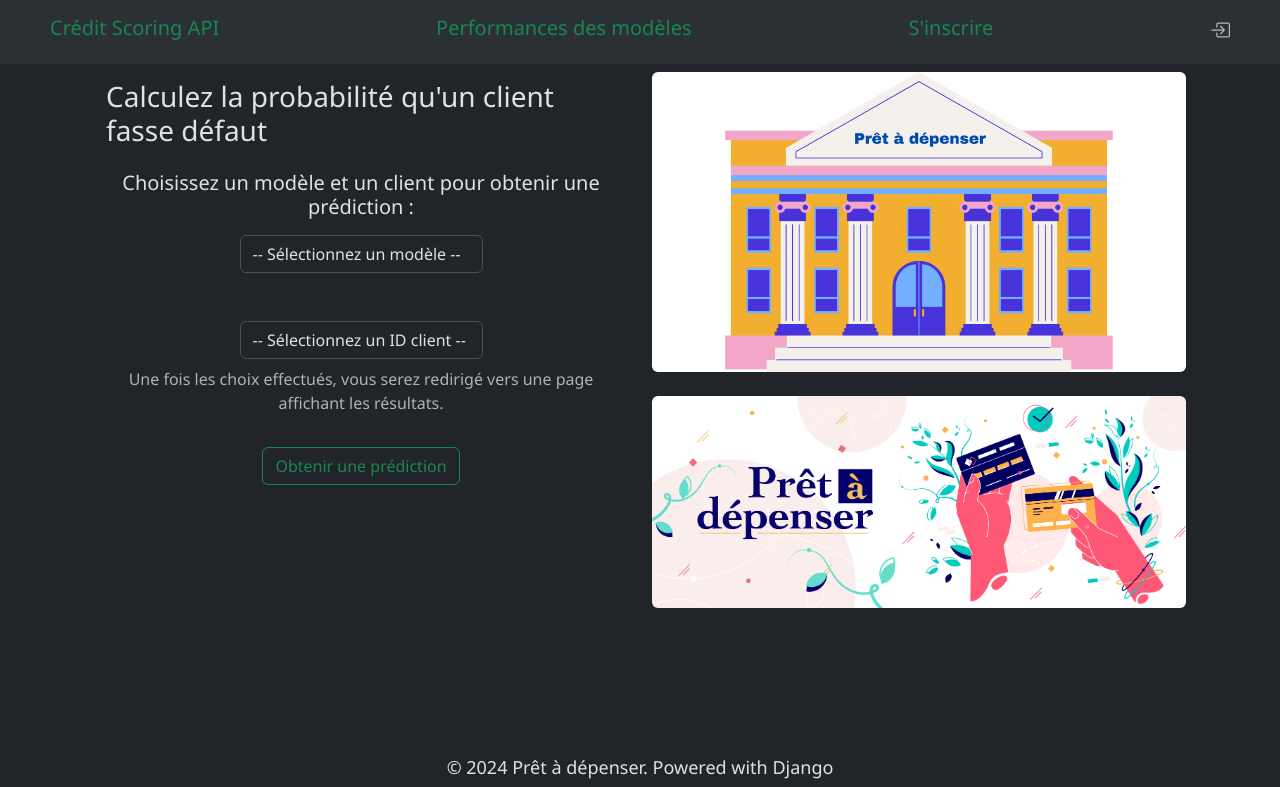
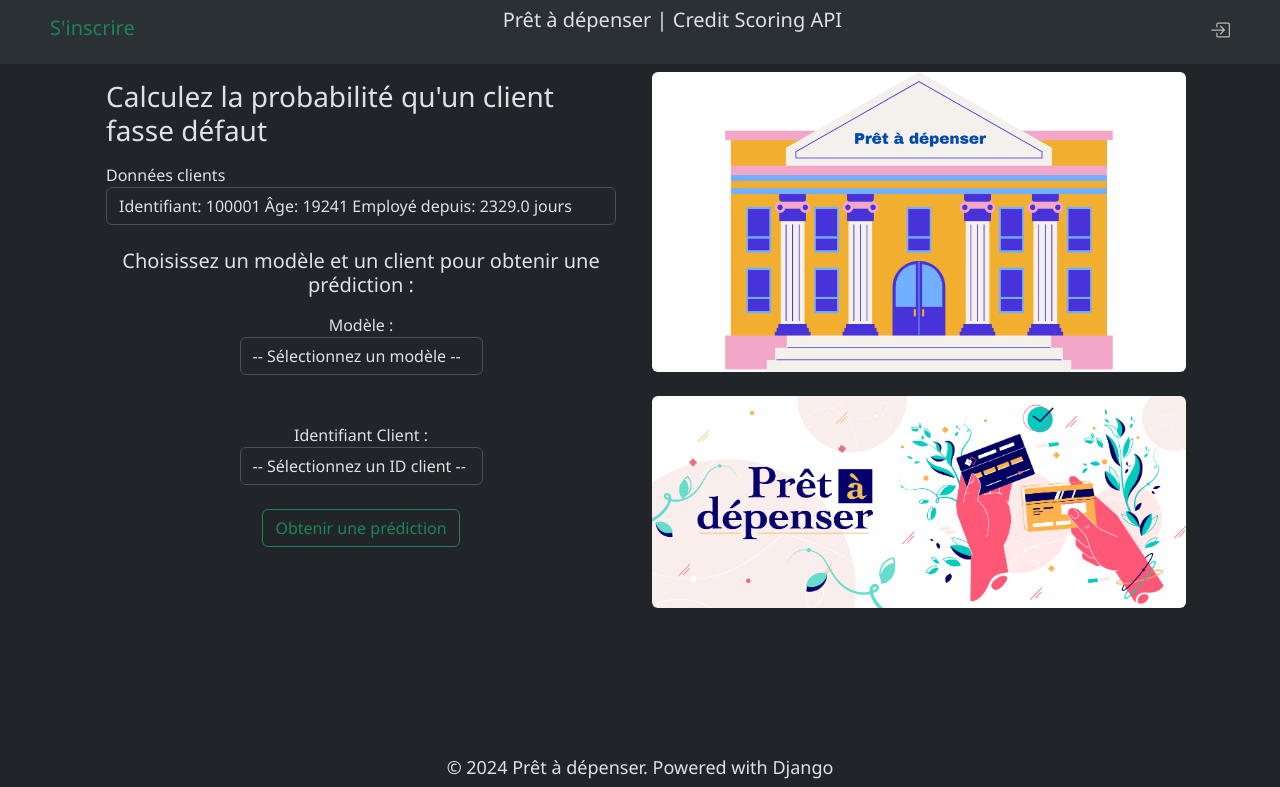
Before and after one commit to fferreira2022/projet7, a Django app: page / in a window 1280 px wide. Shown: the top 787 px of the page. Run offline with Django 5.2, Linux system fonts and the light colour scheme; data comes from the database, SQL or seed files in the repository; both versions use the stored data as it was after the commit.

Commit message:
commit first functional version of application

```diff
--- a/api_credit/models.py
+++ b/api_credit/models.py
@@ -30,9 +30,9 @@
 
 class Customer(models.Model):
     SK_ID_CURR = models.IntegerField(primary_key=True)
-    EXT_SOURCE_1 = models.FloatField(null=True, blank=True)
-    EXT_SOURCE_2 = models.FloatField(null=True, blank=True)
-    EXT_SOURCE_3 = models.FloatField(null=True, blank=True)
+    EXT_SOURCE_1 = models.FloatField()
+    EXT_SOURCE_2 = models.FloatField()
+    EXT_SOURCE_3 = models.FloatField()
     DAYS_BIRTH = models.IntegerField()
     DAYS_EMPLOYED = models.FloatField()
     CODE_GENDER_M = models.BooleanField()
--- a/api_credit/templates/api_credit/home.html
+++ b/api_credit/templates/api_credit/home.html
@@ -10,39 +10,69 @@
                 <h3>
                     Calculez la probabilité qu'un client fasse défaut
                 </h3>
+                <div class="form-group mt-3">
+                    <label for="customer_dropdown">Données clients</label>
+                    <select id="customer_dropdown" name="customer" class="form-control">
+                        <ul>
+                            {% for customer in all_customers %}
+                                <option value="{{ customer.SK_ID_CURR }}">
+                                    <li>Identifiant: {{ customer.SK_ID_CURR }}</li>
+                                    <li>Âge: {{ customer.DAYS_BIRTH }}</li>
+                                    <li>Employé depuis: {{ customer.DAYS_EMPLOYED }} jours</li>
+                                </option>
+                            {% endfor %}
+                        </ul>
+
+                    </select>
+                </div>
 
                 <div class="container text-center mt-4">
                     <h5>Choisissez un modèle et un client pour obtenir une prédiction :</h5>
-                    <form method="POST" action="{% url 'predict' %}">
+                    <form method="POST" action="{% url 'predict' %}" enctype="multipart/form-data">
                         {% csrf_token %}
-
                         <!-- Sélection du modèle -->
                         <div class="form-group mt-3">
+                            <label for="model">Modèle :</label>
                             <select name="model" class="form-control w-50 mx-auto" required>
                                 <option value="" disabled selected>-- Sélectionnez un modèle --</option>
                                 <option value="LogisticRegression">LogisticRegression</option>
                                 <option value="RandomForestClassifier">RandomForestClassifier</option>
-                                <option value="GrandientBoostingClassifier">GrandientBoostingClassifier</option>
+                                <option value="GradientBoostingClassifier">GradientBoostingClassifier</option>
                             </select>
                         </div>
 
-                        <!-- Sélection de l'ID Client -->
-
-
+                        <!-- Sélection de l'ID Client depuis la base -->
                         <div class="form-group mt-5">
+                            <label for="client_id">Identifiant Client :</label>
                             <select name="client_id" id="client_id" class="form-control w-50 mx-auto" required>
                                 <option value="" disabled selected>-- Sélectionnez un ID client --</option>
-                                {% for client_id in client_ids %}
-                                    <option value="{{ client_id }}">{{ client_id }}</option>
+                                {% for customer in all_customers %}
+                                    <option value="{{ customer.SK_ID_CURR }}">
+                                        {{ customer.SK_ID_CURR }}
+                                    </option>
                                 {% endfor %}
                             </select>
                         </div>
+                        {% comment %} <p class="text-center">OU</p>
 
-                        <p class="text-muted mt-2">Une fois les choix effectués, vous serez redirigé vers une page affichant les résultats.</p>
+                        <!-- Entrée manuelle des données JSON -->
+                        <div class="form-group mt-5">
+                            <label for="data_input">Saisissez des données au format JSON :</label>
+                            <textarea name="data_input" id="data_input" class="form-control w-75 mx-auto" rows="5" placeholder='{"SK_ID_CURR":12345, "EXT_SOURCE_1":0.5, ...}'></textarea>
+                        </div>
+
+                        <p class="text-center">OU</p>
+
+                        <!-- Téléchargement d'un fichier -->
+                        <div class="form-group mt-3">
+                            <label for="file_input">Téléchargez un fichier de données (CSV ou JSON) :</label>
+                            <input type="file" name="file_input" id="file_input" class="form-control-file mx-auto">
+                        </div> {% endcomment %}
 
                         <!-- Bouton de soumission -->
-                        <button type="submit" class="btn btn-outline-success mt-3">Obtenir une prédiction</button>
+                        <button type="submit" class="btn btn-outline-success mt-4">Obtenir une prédiction</button>
                     </form>
+
                 </div>
             </div>
         </div>
@@ -55,62 +85,3 @@
     </div>
 </div>
 {% endblock content %}
-
-
-
-{% comment %} {% extends 'main.html' %}
-{% block title %}Prêt à dépenser | Crédit Scoring{% endblock %}
-{% load static %}
-{% block content %}
-{{ redirect_to_login_immediately }} {# <= étape 3 pour installer django_auto_logout #}
-<div class='container homepage_main_div'>
-    <div class='row'>
-        <div class='col-md-6 col-sm-12 mb-3'>
-            <h1 class="text-center text-light" id="main_title"><b>Hi!</b></h1>
-            <div class="container w-100" id="picture_main_div">
-                <h3>
-                    Calculez la probabilité qu'un client fasse défaut
-                </h3>
-
-                <div class="container text-center mt-4">
-                    <h5>Choisissez un modèle pour obtenir une prédiction :</h5>
-                    <form method="POST" action="{% url 'predict' %}" enctype="multipart/form-data">
-                        {% csrf_token %}
-
-                        <!-- Sélection du modèle -->
-                        <div class="form-group">
-                            <select name="model" class="form-control w-50 mx-auto" required>
-                                <option value="" disabled selected>-- Sélectionnez un modèle --</option>
-                                <option value="LogisticRegression">LogisticRegression</option>
-                                {% comment %} <option value="model2">Modèle 2</option> {% endcomment %}
-                            {% comment %} </select>
-                        </div>
-
-                        <!-- Saisie manuelle des données -->
-                        <div class="form-group mt-3">
-                            <label for="data_input" class="form-label">Saisie manuelle des données (au format JSON) :</label>
-                            <textarea name="data_input" id="data_input" class="form-control w-75 mx-auto" rows="5" placeholder="{'EXT_SOURCE_1': 0.99, 'EXT_SOURCE_2': 0.01, ...}"></textarea>
-                        </div>
-
-                        <!-- Téléchargement de fichier CSV ou JSON -->
-                        <div class="form-group mt-3">
-                            <h5>Ou</h5>
-                            <label for="file_input" class="form-label">Téléchargez un fichier (CSV ou JSON) :</label>
-                            <input type="file" name="file_input" id="file_input" accept=".csv, .json" class="form-control-file w-50 mx-auto">
-                        </div>
-                        <p class="text-muted mt-2">Une fois les données soumises, vous serez redirigé vers une page affichant les résultats.</p>
-                        <!-- Bouton de soumission -->
-                        <button type="submit" class="btn btn-outline-success mt-3">Obtenir une prédiction</button>
-                    </form>
-                </div>
-            </div>
-        </div>
-        <div class='col-md-6 col-sm-12 mb-3 text-bg-dark'>
-            <br><br>
-            <img src="{% static '/images/bank.png' %}" class="img-fluid rounded mx-auto d-block w-100">
-            <br>
-            <img src="{% static '/images/banner_homepage.png' %}" class="img-fluid rounded mx-auto d-block w-100">
-        </div>
-    </div>
-</div>
-{% endblock content %} {% endcomment %}
--- a/api_credit/templates/api_credit/register.html
+++ b/api_credit/templates/api_credit/register.html
@@ -1,7 +1,7 @@
 {% extends 'main.html' %}
 {% block title %}S'inscrire | Prêt à dépenser{% endblock %}
 {% block content %}
-<br><br>
+<br><br><br>
 <form method="POST" class="container card rounded-3 p-3" id="register_form">
     <h2 class="text-uppercase text-center mb-5">Créer un compte</h2>
     {% csrf_token %}
--- a/api_credit/views.py
+++ b/api_credit/views.py
@@ -9,7 +9,7 @@
 from django.contrib.auth.models import User
 from django.contrib.auth import authenticate, login, logout
 from django.contrib.auth.forms import UserCreationForm, UserChangeForm
-from .models import CustomUser
+from .models import CustomUser, Customer
 from .forms import ContactForm, SignUpForm, UpdateProfileForm
 from django.core.files.storage import FileSystemStorage
 from django.contrib.auth.hashers import check_password
@@ -50,6 +50,9 @@
 import pandas as pd
 
 from joblib import load
+from django.shortcuts import get_object_or_404
+import numpy as np
+
 
 '''
 -------------------------------------- Views django ---------------------------
@@ -57,7 +60,8 @@
 
 
 def home(request):
-    return render(request, 'api_credit/home.html')
+    customers = Customer.objects.all()
+    return render(request, 'api_credit/home.html', context={'all_customers': customers})
 
 def result(request):
     return render(request, 'api_credit/result.html')
@@ -186,61 +190,6 @@
         return render(request, 'api_credit/delete_account.html')
 
 
-def predict(request):
-    if request.method == 'POST':
-        try:
-            # Charger les IDs clients
-            csv_path = os.path.join(settings.BASE_DIR, 'static/csv', 'clients.csv')
-            data = pd.read_csv(csv_path)
-
-            # Récupérer l'ID client sélectionné
-            selected_id = request.POST.get('client_id')
-            client_data = None
-
-            if selected_id:
-                # Extraire les données correspondantes
-                client_data = data.loc[data['SK_ID_CURR'] == int(selected_id)]
-
-            # Charger le modèle sélectionné
-            selected_model = request.POST.get('model')
-            if not selected_model:
-                return JsonResponse({"error": "Veuillez sélectionner un modèle."}, status=400)
-
-            if selected_model == 'LogisticRegression':
-                model_path = os.path.join(settings.BASE_DIR, 'best_models', 'LogisticRegression.joblib')
-                model = load(model_path)
-            elif selected_model == 'RandomForestClassifier':
-                model_path = os.path.join(settings.BASE_DIR, 'best_models', 'RandomForestClassifier.joblib')
-                model = load(model_path)
-            elif selected_model == 'GradientBoostingClassifier':
-                model_path = os.path.join(settings.BASE_DIR, 'best_models', 'GradientBoostingClassifier.joblib')
-                model = load(model_path)
-            else:
-                return JsonResponse({"error": f"Le modèle '{selected_model}' n'est pas disponible."}, status=400)
-
-            # faire la prédiction
-            if client_data is not None and not client_data.empty:
-                X_features = client_data.drop(columns=['SK_ID_CURR'])
-                predictions = model.predict(X_features)
-                probability = float(model.predict_proba(X_features)[:, 1])
-
-                context = {
-                    "SK_ID_CURR": selected_id,
-                    "model": selected_model,
-                    "probability": probability,
-                    "predictions": predictions.tolist(),
-                }
-                return render(request, 'api_credit/predict.html', context)
-            else:
-                return JsonResponse({"error": "ID client non trouvé ou données manquantes."}, status=400)
-        except Exception as e:
-            return render(request, 'api_credit/predict.html', {"error_message": f"Une erreur est survenue : {str(e)}"})
-
-    csv_path = os.path.join(settings.BASE_DIR, 'static/csv', 'clients.csv')
-    data = pd.read_csv(csv_path)
-    client_ids = data['SK_ID_CURR'].tolist()
-
-    return render(request, 'api_credit/home.html', {"client_ids": client_ids})
 
 def get_models_metrics():
     models_metrics = {}
@@ -285,121 +234,63 @@
     return render(request, 'api_credit/models.html', {'models_metrics': models_metrics})
 
 
+def predict(request):
+    if request.method == 'POST':
+        try:
+            # Récupérer le modèle sélectionné
+            selected_model = request.POST.get('model')
+            if not selected_model:
+                return JsonResponse({"error": "Veuillez sélectionner un modèle."}, status=400)
 
-# def predict(request):
-#     if request.method == 'POST':
-#         try:
-#             # Récupérer le modèle sélectionné par l'utilisateur
-#             selected_model = request.POST.get('model')
-#             if not selected_model:
-#                 return JsonResponse({"error": "Veuillez sélectionner un modèle."}, status=400)
+            if selected_model == 'LogisticRegression':
+                model_path = os.path.join(settings.BASE_DIR, 'best_models', 'LogisticRegression.joblib')
+                model = load(model_path)
+            else:
+                return JsonResponse({"error": f"Le modèle '{selected_model}' n'est pas disponible."}, status=400)
 
-#             # Charger le modèle LogisticRegression si sélectionné
-#             if selected_model == 'LogisticRegression':
-#                 # Définir le chemin absolu vers le modèle
-#                 model_path = os.path.join(settings.BASE_DIR, 'best_models', 'LogisticRegression.joblib')
-#                 # Charger le modèle
-#                 model = load(model_path)
-#             else:
-#                 return JsonResponse({"error": f"Le modèle '{selected_model}' n'est pas disponible."}, status=400)
+            # Récupérer l'ID Client
+            client_id = request.POST.get('client_id')
+            if not client_id:
+                return JsonResponse({"error": "Veuillez sélectionner un client."}, status=400)
 
-#             # Initialiser les données
-#             data = None
+            # Charger les données du client (exemple avec une base de données fictive)
+            customers = Customer.objects.all()
+            client_data = customers.filter(SK_ID_CURR=client_id).values()
+            if not client_data:
+                return JsonResponse({"error": f"Aucune donnée trouvée pour l'ID client {client_id}."}, status=404)
 
-#             # Vérifier les données saisies manuellement
-#             data_input = request.POST.get('data_input')
-#             if data_input:
-#                 try:
-#                     # Convertir les données JSON saisies en DataFrame
-#                     data_dict = json.loads(data_input)
-#                     data = pd.DataFrame(data_dict, index=[0]) if isinstance(data_dict, dict) else pd.DataFrame(data_dict)
-#                 except json.JSONDecodeError:
-#                     return JsonResponse({"error": "Les données saisies ne sont pas au format JSON valide."}, status=400)
+            # Convertir les données du client en DataFrame
+            data = pd.DataFrame(client_data)
+            # Effectuer les transformations nécessaires
+            if 'AMT_INCOME_TOTAL' in data.columns:
+                data['AMT_INCOME_TOTAL_log'] = data['AMT_INCOME_TOTAL'].apply(lambda x: np.log1p(x) if x > 0 else 0)
+            if 'DAYS_EMPLOYED' in data.columns:
+                data['DAYS_EMPLOYED_log'] = data['DAYS_EMPLOYED'].apply(lambda x: np.log1p(abs(x)) if x < 0 else 0)
+            if 'CREDIT_INCOME_PERCENT' in data.columns:
+                data['CREDIT_INCOME_PERCENT_log'] = data['CREDIT_INCOME_PERCENT'].apply(lambda x: np.log1p(x) if x > 0 else 0)
+            if 'AMT_ANNUITY' in data.columns:
+                data['AMT_ANNUITY_log'] = data['AMT_ANNUITY'].apply(lambda x: np.log1p(x) if x > 0 else 0)
 
-#             # Vérifier le fichier téléchargé
-#             file_input = request.FILES.get('file_input')
-#             if file_input:
-#                 if file_input.name.endswith('.csv'):
-#                     data = pd.read_csv(file_input)
-#                 elif file_input.name.endswith('.json'):
-#                     data = pd.read_json(file_input)
-#                 else:
-#                     return JsonResponse({"error": "Format de fichier non supporté. Veuillez fournir un fichier CSV ou JSON."}, status=400)
-
-#             # Vérifier si des données ont été fournies
-#             if data is None:
-#                 return JsonResponse({"error": "Aucune donnée fournie. Veuillez entrer des données ou télécharger un fichier."}, status=400)
-
-#             # Effectuer la prédiction avec le modèle
-#             # Séparer SK_ID_CURR des features
-
-#             identifier = int(data['SK_ID_CURR'].values[0])
-#             X_features = data.drop(columns=['SK_ID_CURR'])
-
-#             predictions = model.predict(X_features)
-#             probability = float(model.predict_proba(X_features)[:, 1])
-
-#             # Préparer et retourner les résultats
-#             context = {
-#                 "SK_ID_CURR": identifier,
-#                 "model": selected_model,
-#                 "probability": probability,
-#                 "predictions": predictions.tolist(),
-#             }
-#             return render(request, 'api_credit/predict.html', context)
-
-#         except Exception as e:
-#             return render(request, 'api_credit/predict.html', {"error_message": f"Une erreur est survenue : {str(e)}"})
-
-#     return render(request, 'api_credit/predict.html', {"error_message": "Seules les requêtes POST sont acceptées."})
+            # Supprimer les colonnes originales
+            columns_to_remove = ['AMT_INCOME_TOTAL', 'DAYS_EMPLOYED', 'CREDIT_INCOME_PERCENT', 'AMT_ANNUITY']
+            data.drop(columns=[col for col in columns_to_remove if col in data.columns], inplace=True)
 
 
-# def predict(request):
-#     if request.method == 'POST':
-#         try:
-#             # Charger les IDs clients à partir d'un fichier CSV
-#             csv_path = os.path.join(settings.BASE_DIR, 'data', 'clients.csv')  # Exemple : fichier contenant SK_ID_CURR et ses variables
-#             client_data = pd.read_csv(csv_path)
+            # Préparation des données pour la prédiction
+            X_features = data.drop(columns=['SK_ID_CURR'])
+            predictions = model.predict(X_features)
+            probability = float(model.predict_proba(X_features)[:, 1])
 
-#             # Récupérer l'ID client sélectionné
-#             selected_id = request.POST.get('client_id')  # Nouveau champ du formulaire
-#             data = None
+            # Résultat
+            context = {
+                "SK_ID_CURR": client_id,
+                "model": selected_model,
+                "probability": probability,
+                "predictions": predictions.tolist(),
+            }
+            return render(request, 'api_credit/predict.html', context)
 
-#             if selected_id:
-#                 # Extraire les données correspondantes à l'ID sélectionné
-#                 data = client_data[client_data['SK_ID_CURR'] == int(selected_id)]
+        except Exception as e:
+            return render(request, 'api_credit/predict.html', {"error_message": f"Une erreur est survenue : {str(e)}"})
 
-#             # Charger le modèle sélectionné
-#             selected_model = request.POST.get('model')
-#             if not selected_model:
-#                 return JsonResponse({"error": "Veuillez sélectionner un modèle."}, status=400)
-
-#             if selected_model == 'LogisticRegression':
-#                 model_path = os.path.join(settings.BASE_DIR, 'best_models', 'LogisticRegression.joblib')
-#                 model = load(model_path)
-#             else:
-#                 return JsonResponse({"error": f"Le modèle '{selected_model}' n'est pas disponible."}, status=400)
-
-#             if data is not None and not data.empty:
-#                 X_features = data.drop(columns=['SK_ID_CURR'])
-#                 predictions = model.predict(X_features)
-#                 probability = float(model.predict_proba(X_features)[:, 1])
-
-#                 # Retourner le résultat
-#                 context = {
-#                     "SK_ID_CURR": selected_id,
-#                     "model": selected_model,
-#                     "probability": probability,
-#                     "predictions": predictions.tolist(),
-#                 }
-#                 return render(request, 'api_credit/predict.html', context)
-#             else:
-#                 return JsonResponse({"error": "ID client non trouvé ou données manquantes."}, status=400)
-#         except Exception as e:
-#             return render(request, 'api_credit/predict.html', {"error_message": f"Une erreur est survenue : {str(e)}"})
-
-#     # Charger les IDs pour les afficher dans la liste déroulante (GET request)
-#     csv_path = os.path.join(settings.BASE_DIR, 'data', 'clients.csv')
-#     client_data = pd.read_csv(csv_path)
-#     client_ids = client_data['SK_ID_CURR'].tolist()
-#     return render(request, 'api_credit/home.html', {"client_ids": client_ids})
+    return render(request, 'api_credit/predict.html', {"error_message": "Seules les requêtes POST sont acceptées."})
--- /dev/null
+++ b/notes.txt
@@ -0,0 +1 @@
+utilisateur : frederic, passwd : fred1982, email : frederic.ferreira66@gmail.com
--- a/project/settings.py
+++ b/project/settings.py
@@ -46,6 +46,7 @@
     'django.contrib.messages',
     'django.contrib.staticfiles',
     'api_credit',
+    # 'white_noise.runserver_nostatic', # remove comment to deploy in production
 ]
 
 MIDDLEWARE = [
--- a/templates/navbar.html
+++ b/templates/navbar.html
@@ -5,12 +5,12 @@
         </button>
         <div class="collapse navbar-collapse" id="navbarSupportedContent">
             <ul class="navbar-nav w-100 d-flex justify-content-between">
-                {% if request.user.is_authenticated and request.user.is_superuser %}
+                {% if request.user.is_authenticated %}
                     <li class="nav-item">
                         <a class="nav-link" href="{% url 'home' %}"><h5 class="text-success">Crédit Scoring API</h5></a>
                     </li>
                     <li class="nav-item">
-                        <a class="nav-link" href="{% url 'register' %}"><h5 class="text-success"> Test API</h5></a>
+                        <a class="nav-link" href="{% url 'models' %}"><h5 class="text-success">Performances des modèles</h5></a>
                     </li>
                     <li class="nav-item">
                         <a class="nav-link" href="{% url 'user-profile' user.id %}">Mon compte</a>
@@ -27,14 +27,14 @@
                         </a>
                     </li>
                 {% else %}
+                    {% comment %} <li class="nav-item">
+                        <a class="nav-link" href="{% url 'home' %}"><h5 class="text-success">Crédit Scoring API</h5></a>
+                    </li> {% endcomment %}
                     <li class="nav-item">
-                        <a class="nav-link" href="{% url 'home' %}"><h5 class="text-success">Crédit Scoring API</h5></a>
+                        <a class="nav-link" href="{% url 'register' %}"><h5 class="text-success">S'inscrire</h5></a>
                     </li>
                     <li class="nav-item">
-                        <a class="nav-link" href="{% url 'models' %}"><h5 class="text-success">Performances des modèles</h5></a>
-                    </li>
-                    <li class="nav-item">
-                        <a class="nav-link" href="{% url 'register' %}"><h5 class="text-success">S'inscrire</h5></a>
+                        <h5>Prêt à dépenser | Credit Scoring API</h5>
                     </li>
                     <li class="nav-item">
                         <a class="nav-link" href="{% url 'login' %}">
```
Also changed, not shown: import_customers.py (added, +34 -0 lines), api_credit/migrations/0002_customer.py (added), api_credit/migrations/0003_alter_customer_ext_source_1_and_more.py (added), db.sqlite3, 1 other file.
